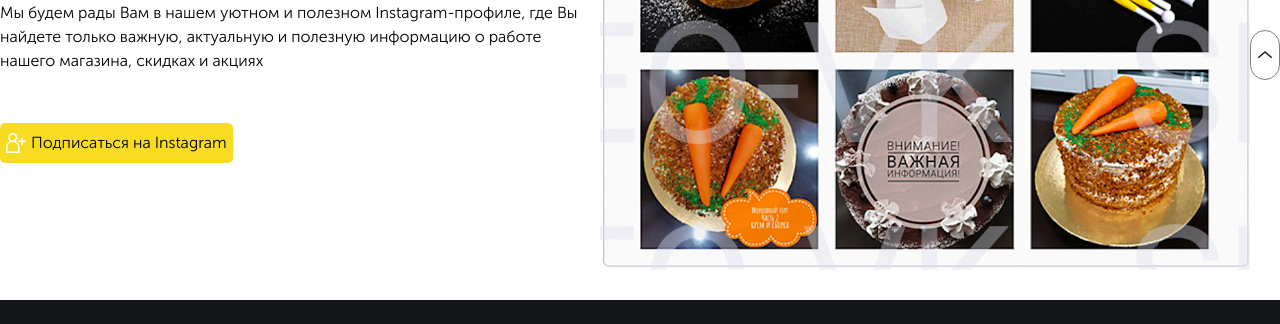
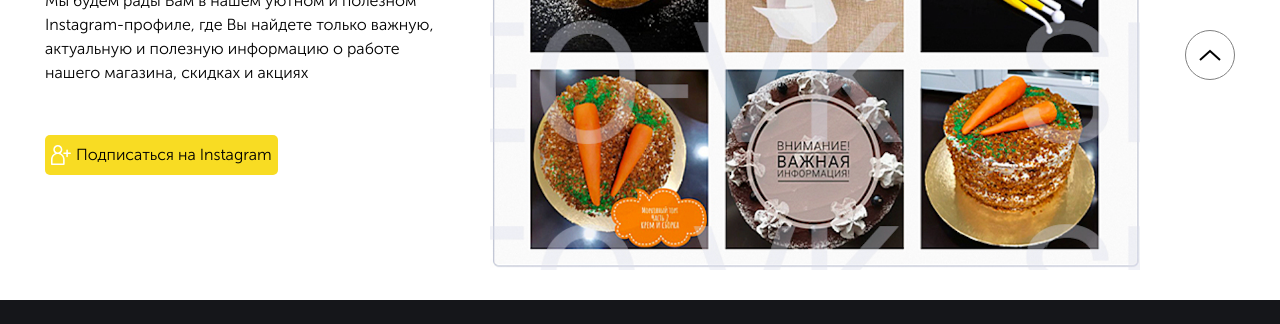
Before and after one commit to guzeradimazz/AZART, a plain HTML site: page index.html in a window 1280 px wide. Shown: the part 4669-4993 px from the top of the page. Drawn offline with nearby package versions, Linux system fonts and the light colour scheme; files whose address does not match are found by name.

Commit message:
update777

```diff
--- a/css/style.css
+++ b/css/style.css
@@ -1021,6 +1021,10 @@ span:last-child {
       -ms-flex-align: center;
           align-items: center;
 }
+.insta-text{
+
+  max-width: 400px;
+}
 
 .insta-text-head {
   font-weight: 600;
```
